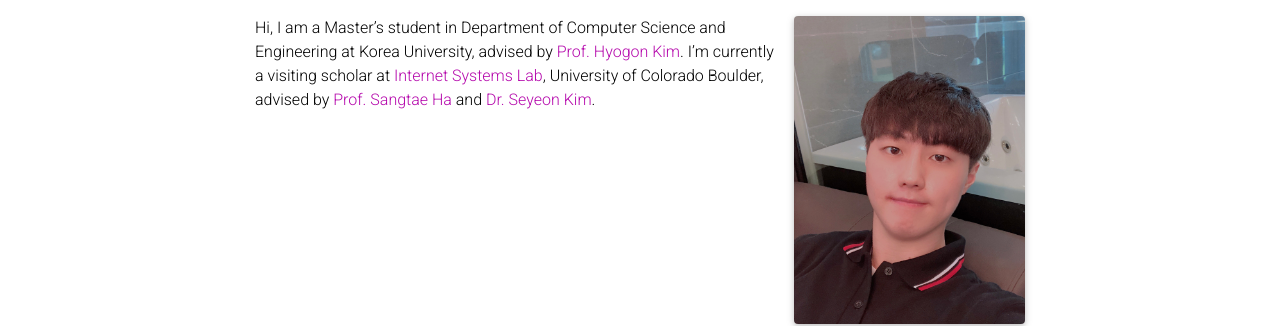
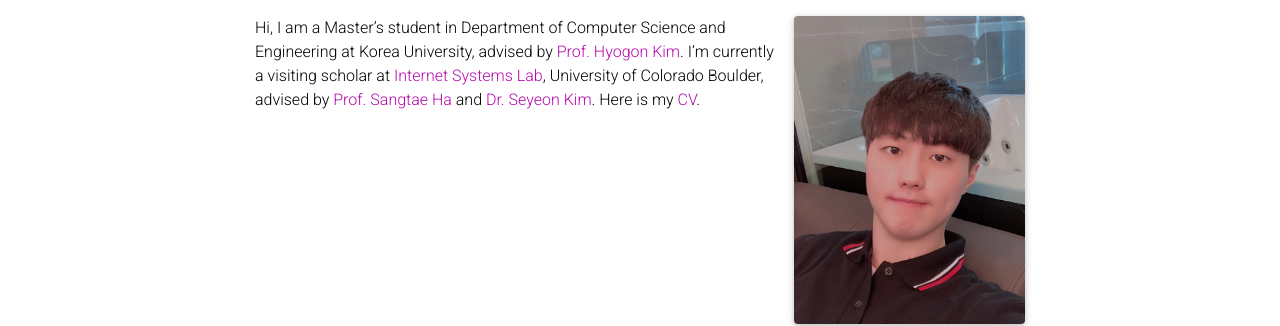
Before and after one commit to 1eethink/1eethink.github.io, a Jekyll site: the page built from _pages/about.md, in a window 1280 px wide and 1161 px high. Shown: the part 153-479 px from the top of the window. Built offline with Jekyll 4.4.1, drawn with Linux system fonts in a browser that asks for light colours; full-size pictures stand in for the smaller copies a plugin makes; some web fonts are replaced; comment, search, counter and statistics services are not loaded; a style sheet for code colours, icons or effects is not loaded.

Commit message:
CV updated

```diff
--- a/_bibliography/papers.bib
+++ b/_bibliography/papers.bib
@@ -7,7 +7,7 @@
   pages={1--8},
   year={2024},
   organization={IEEE},
-  pdf={}
+  pdf={mitigatingV2C.pdf}
 }
 
 @inproceedings{lee2024distributed,
--- a/_pages/about.md
+++ b/_pages/about.md
@@ -19,7 +19,7 @@
 social: true  # includes social icons at the bottom of the page
 ---
 
-Hi, I am a Master’s student in Department of Computer Science and Engineering at Korea University, advised by [Prof. Hyogon Kim](http://widen.korea.ac.kr). I'm currently a visiting scholar at [Internet Systems Lab](https://netstech.org/), University of Colorado Boulder, advised by [Prof. Sangtae Ha](https://netstech.org/sangtaeha/) and [Dr. Seyeon Kim](https://sites.google.com/view/seyeon/?pli=1).
+Hi, I am a Master’s student in Department of Computer Science and Engineering at Korea University, advised by [Prof. Hyogon Kim](http://widen.korea.ac.kr). I'm currently a visiting scholar at [Internet Systems Lab](https://netstech.org/), University of Colorado Boulder, advised by [Prof. Sangtae Ha](https://netstech.org/sangtaeha/) and [Dr. Seyeon Kim](https://sites.google.com/view/seyeon/?pli=1). Here is my [CV](../assets/pdf/CV_20240427.pdf).
 
 <!-- Changed? Write your biography here. Tell the world about yourself. Link to your favorite [subreddit](http://reddit.com). You can put a picture in, too. The code is already in, just name your picture `prof_pic.jpg` and put it in the `img/` folder.
 
```
Also changed, not shown: 2 other files.
